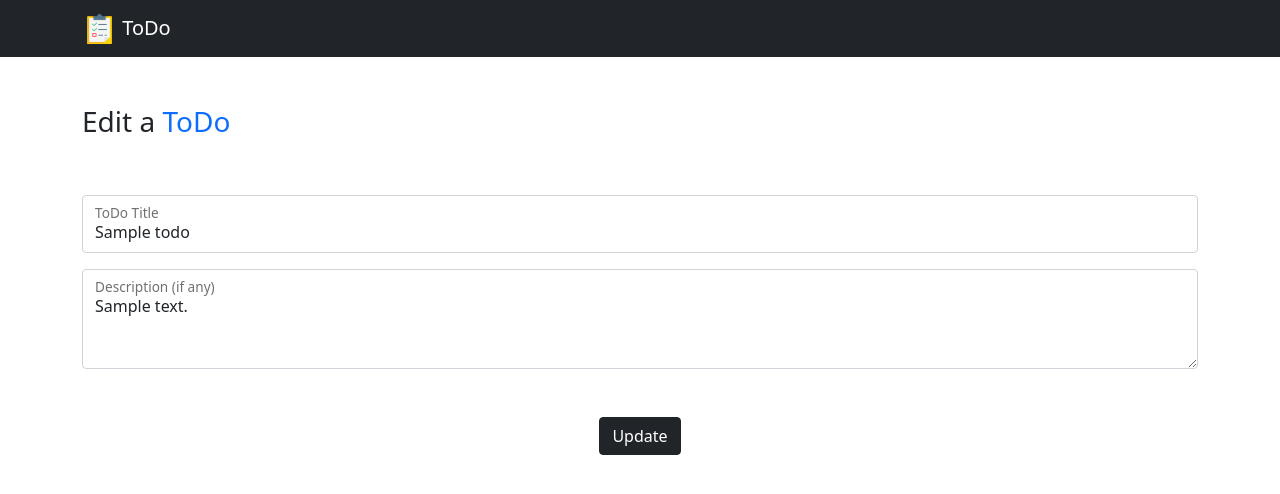
After one commit to Nisarg-18/my-todo, a Django app: page /edit/1 in a window 1280 px wide. The commit adds this page. Shown: the top 494 px of the page. Run offline with Django 4.2, Linux system fonts and the light colour scheme; tables that the repository leaves empty hold one stand-in row (values such as "Sample post"); some libraries are stand-ins or nearby versions.

Commit message:
added edit functionality

```diff
--- /dev/null
+++ b/todo/templates/webpages/editTodo.html
@@ -0,0 +1,46 @@
+{% extends 'base.html' %}
+{% block content %}
+    <!-- heading starts -->
+    <section class="p-5">
+      <div class="container">
+        <h3>Edit a <span class="text-primary">ToDo</span></h3>
+      </div>
+    </section>
+    <!-- heading ends -->
+
+    <!-- form starts -->
+    <section class="px-5 text-center">
+      <div class="container">
+        <form action="{% url 'edit' todo.id %}" method="POST">
+            {% csrf_token %}
+          <div class="form-floating mb-3">
+            <input
+              type="text"
+              name="title"
+              class="form-control"
+              id="floatingInput"
+              placeholder="ToDo Title"
+              value="{{ todo.title }}"
+            />
+            <label for="floatingInput">ToDo Title</label>
+          </div>
+          <div class="form-floating mb-5">
+            <textarea
+              class="form-control"
+              placeholder="ToDo Description"
+              id="floatingTextarea2"
+              name="desc"
+
+              style="height: 100px"
+
+            >{{ todo.description }}</textarea>
+            <label for="floatingTextarea2">Description (if any)</label>
+          </div>
+
+          <button type="submit" class="btn btn-dark addbtn rounded">Update</button>
+        </form>
+      </div>
+    </section>
+
+    <!-- form ends -->
+{% endblock %}
--- a/todo/templates/webpages/home.html
+++ b/todo/templates/webpages/home.html
@@ -21,7 +21,7 @@
     <section class="px-5">
       <div class="container">
         <div class="row g-4">
-          {% for t in todo reversed %}
+          {% for t in todo %}
           <div class="col-lg-3 col-md-6">
             <a href="{% url 'read' t.id %}" class="text-decoration-none text-dark">
               <div class="card">
@@ -30,7 +30,7 @@
                 <p class="card-text">
                   {{ t.description | safe }}
                 </p>
-                <a href="#" class="btn btn-outline-dark">Edit</a>
+                <a href="{% url 'edit' t.id %}" class="btn btn-outline-dark">Edit</a>
                 <a href="{% url 'delete' t.id %}" class="btn btn-danger">Delete</a>
               </div>
             </div>
--- a/todo/templates/webpages/todoDetails.html
+++ b/todo/templates/webpages/todoDetails.html
@@ -8,7 +8,7 @@
             <h3 class="text-primary">{{ todo.title }}</h3>
           </div>
           <div class="col-lg-2 col-md-4">
-            <a href="" class="btn btn-outline-dark"> Edit </a>
+            <a href="{% url 'edit' todo.id %}" class="btn btn-outline-dark"> Edit </a>
             <a href="{% url 'delete' todo.id%}" class="btn btn-danger"> Delete </a>
           </div>
         </div>
--- a/todo/webpages/urls.py
+++ b/todo/webpages/urls.py
@@ -7,4 +7,5 @@ urlpatterns=[
     path('create',views.create,name="create"),
     path('delete/<str:id>',views.delete,name="delete"),
     path('read/<str:id>',views.read,name="read"),
+    path('edit/<str:id>',views.edit,name="edit"),
 ]
--- a/todo/webpages/views.py
+++ b/todo/webpages/views.py
@@ -31,3 +31,15 @@ def read(request,id):
         'todo':todo,
     }
     return render(request, 'webpages/todoDetails.html',data)
+
+def edit(request,id):
+    todo=Todo.objects.get(id=id)
+    data={
+        'todo':todo,
+    }
+    if request.method=="POST":
+        todo.title=request.POST['title']
+        todo.description=request.POST['desc']
+        todo.save()
+        return redirect('home')
+    return render(request, 'webpages/editTodo.html',data)
```
